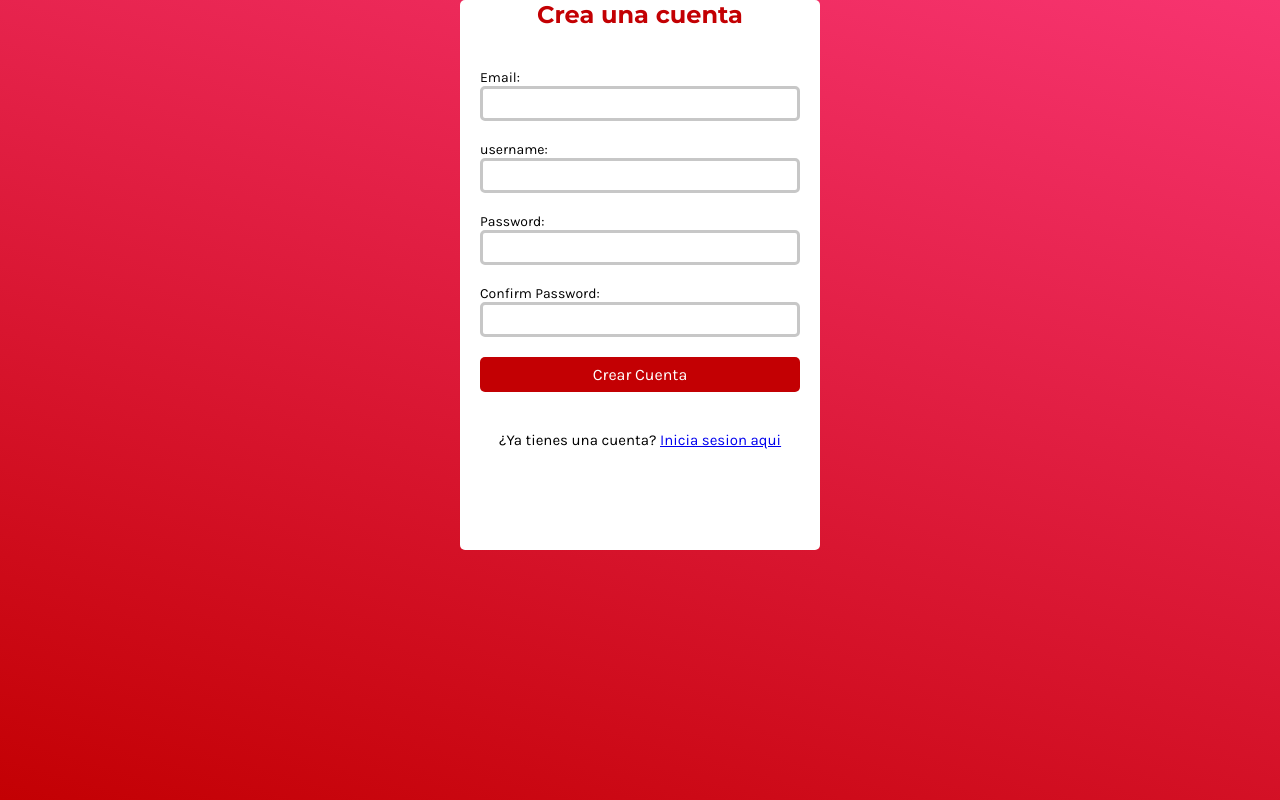
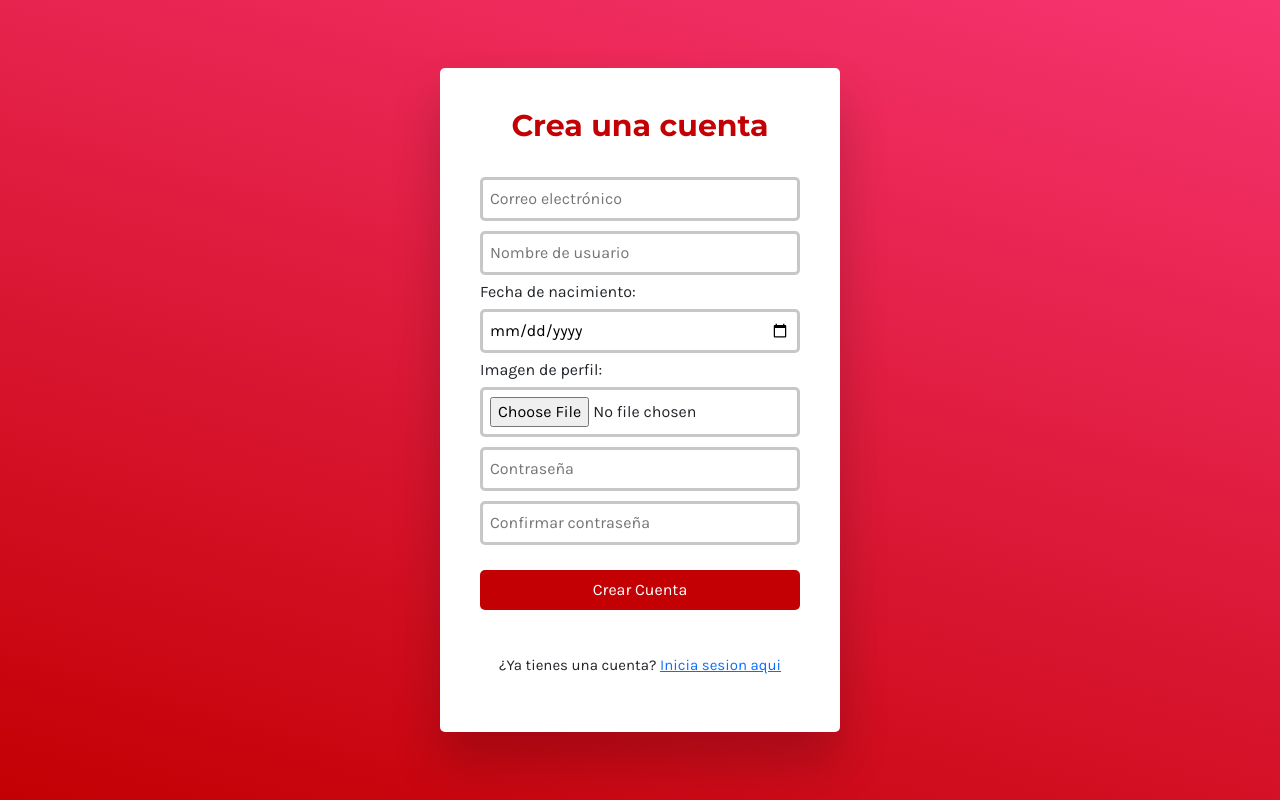
Before and after one commit to Cristianortiz19/d1-web-store-firebase-vite, a website built with Vite: page src/sign-in/index.html in a window 1280 px wide. Built offline with nearby package versions, Linux system fonts and the light colour scheme; some packages are replaced by stand-ins of ours; no server answers.

Commit message:
Ajustes en paginas de ingreso y registro

```diff
--- a/src/firebase.js
+++ b/src/firebase.js
@@ -85,11 +85,14 @@ export async function uploadFile(name, file, folder) {
     }
 }
 
-export async function createUser(email, password, username) {
+export async function createUser(email, username, birthday, picture, password) {
     try {
         const userCredential = await createUserWithEmailAndPassword(
             auth,
             email,
+            username,
+            birthday,
+            picture,
             password
         );
 
--- a/src/global.scss
+++ b/src/global.scss
@@ -1,46 +1,45 @@
 * {
     padding: 0;
     margin: 0;
-    box-sizing: border-box;
     font-family: 'Karla', sans-serif;
 }
 
 body {
     background: linear-gradient(196deg, rgba(247,52,112,1) 0%, rgba(195,0,3,1) 100%);
-    height: 100vh;
-    overflow: hidden;
+    display: flex;
+    flex-direction: row;
+    flex-wrap: wrap;
+    justify-content: center;
+    align-items: center;
 }
 
-#log-in {
-    width: 360px;
-    height: 550px;
-    margin: auto;
+body, html {
+    height: 100%;
+}
+
+#log-in, #sign-in {
+    width: 400px;
+    margin: 50px auto;
+    padding: 40px;
     background-color: white;
     border-radius: 5px;
+    box-shadow: 0px 30px 50px 0px rgba(0, 0, 0, 0.2);
 }
 
 h1{
     text-align: center;
     padding: 0 0 20px 0;
-
-
-
+    font-family: 'Montserrat', sans-serif;
     color: #c30003;
     font-weight: 700;
-    font-family: 'Montserrat', sans-serif;
+    font-size: 30px;
 }
 
 form {
-    width: 320px;
-    margin-left: 20px;
-    display: flex;
-    flex-direction: column;
-}
-
-form label {
-    display: flex;
-    margin-top: 20px;
-    font-size: 14px;
+    display: block;
+    box-sizing: border-box;
+    width: 100%;
+    outline: none;
 }
 
 form input {
@@ -49,11 +48,12 @@ form input {
     border: none;
     border: 3px solid rgb(199, 199, 199);
     border-radius: 5px;
+    margin: 5px 0px;
 }
 
 button {
     width: 320px;
-    height: 35px;
+    height: 40px;
     margin-top: 20px;
     border: none;
     background-color: #c30003;
--- a/src/sign-in/index.html
+++ b/src/sign-in/index.html
@@ -2,37 +2,51 @@
 <html lang="en">
 
 <head>
-    <meta charset="UTF-8">
-    <meta http-equiv="X-UA-Compatible" content="IE=edge">
-    <meta name="viewport" content="width=device-width, initial-scale=1.0">
+    <meta charset="UTF-8" />
+    <meta http-equiv="X-UA-Compatible" content="IE=edge" />
+    <meta name="viewport" content="width=device-width, initial-scale=1.0" />
+    <link rel="stylesheet" href="styles.css" />
+    <link rel="preconnect" href="https://fonts.googleapis.com" />
+    <link rel="preconnect" href="https://fonts.gstatic.com" crossorigin />
+    <link
+      href="https://fonts.googleapis.com/css2?family=Karla&display=swap"
+      rel="stylesheet"
+    />
+    <link
+      href="https://cdn.jsdelivr.net/npm/bootstrap@5.3.0-alpha1/dist/css/bootstrap.min.css"
+      rel="stylesheet"
+      integrity="sha384-GLhlTQ8iRABdZLl6O3oVMWSktQOp6b7In1Zl3/Jr59b6EGGoI1aFkw7cmDA6j6gD"
+      crossorigin="anonymous"
+    />
+    <script
+      src="https://cdn.jsdelivr.net/npm/bootstrap@5.3.0-alpha1/dist/js/bootstrap.bundle.min.js"
+      integrity="sha384-w76AqPfDkMBDXo30jS1Sgez6pr3x5MlQ1ZAGC+nuZB+EYdgRZgiwxhTBTkF7CXvN"
+      crossorigin="anonymous"
+    ></script>
+    <!-- <script src="./components/products.js"></script> -->
     <link rel="preconnect" href="https://fonts.googleapis.com" />
     <link rel="preconnect" href="https://fonts.gstatic.com" crossorigin />
     <link
       href="https://fonts.googleapis.com/css2?family=Montserrat:ital,wght@0,100;0,200;0,300;0,400;0,500;0,600;0,700;0,800;0,900;1,700&display=swap"
       rel="stylesheet"
     />
-    <link rel="preconnect" href="https://fonts.gstatic.com" crossorigin />
-    <link
-      href="https://fonts.googleapis.com/css2?family=Karla&display=swap"
-      rel="stylesheet"
-    />
-    <title>Document</title>
+    <title>🔴 D1</title>
 </head>
 
 <body>
 
-    <section id="log-in">
+    <section id="sign-in">
         <h1>Crea una cuenta</h1>
             <form action="">
-            <label for="email">Email:</label>
-            <input type="text" name="email" id="email-input">
-            <label for="username">username:</label>
-            <input type="text" name="username" id="username-input">
-            <label for="password">Password:</label>
-            <input type="password" name="password" id="pass-input">
-            <label for="confirm-pass">Confirm Password:</label>
-            <input type="password" name="confirm-pass" id="confirm-pass-input">
-            <button id="button-sign-in">Crear Cuenta</button>
+              <input type="text" name="email" id="email-input" placeholder="Correo electrónico">
+              <input type="text" name="username" id="username-input" placeholder="Nombre de usuario">
+              <label for="date">Fecha de nacimiento:</label>
+              <input type="date" name="birthday" id="birthday-input" placeholder="Fecha de nacimiento">
+              <label for="picture">Imagen de perfil:</label>
+              <input type="file" accept="image/*" name="picture" id="picture-input">
+              <input type="password" name="password" id="pass-input" placeholder="Contraseña">
+              <input type="password" name="confirm-pass" id="confirm-pass-input" placeholder="Confirmar contraseña">
+              <button id="button-sign-in">Crear Cuenta</button>
         </form>
         <br>
         <p>¿Ya tienes una cuenta? <a href="/log-in/">Inicia sesion aqui</a></p>
--- a/src/sign-in/sign-in.js
+++ b/src/sign-in/sign-in.js
@@ -7,13 +7,16 @@ buttonSignIn.addEventListener('click', (e) => signUp(e))
 async function signUp(e) {
     e.preventDefault();
     const email = document.getElementById('email-input').value
-    const pass = document.getElementById('pass-input').value
+    const username = document.getElementById('username-input').value
+    const birthday = document.getElementById('birthday-input').value
+    const picture = document.getElementById('picture-input').value
+    const password = document.getElementById('pass-input').value
     const confPass = document.getElementById('confirm-pass-input').value
-    const username = document.getElementById('username-input').value
 
-    if (pass !== confPass) alert('Las contraseñas no coinciden')
+
+    if (password !== confPass) alert('Las contraseñas no coinciden')
     else {
-        const userCreated = await createUser(email, pass, username)
+        const userCreated = await createUser(email, username, birthday, picture, password)
         if (userCreated.status) {
             alert('usuario creado con exito, uid: ' + userCreated.info)
         } else {
```
Also changed, not shown: src/log-in/index.html (+6 -7 lines), src/log-in/log-in.js (+5 -4 lines).
